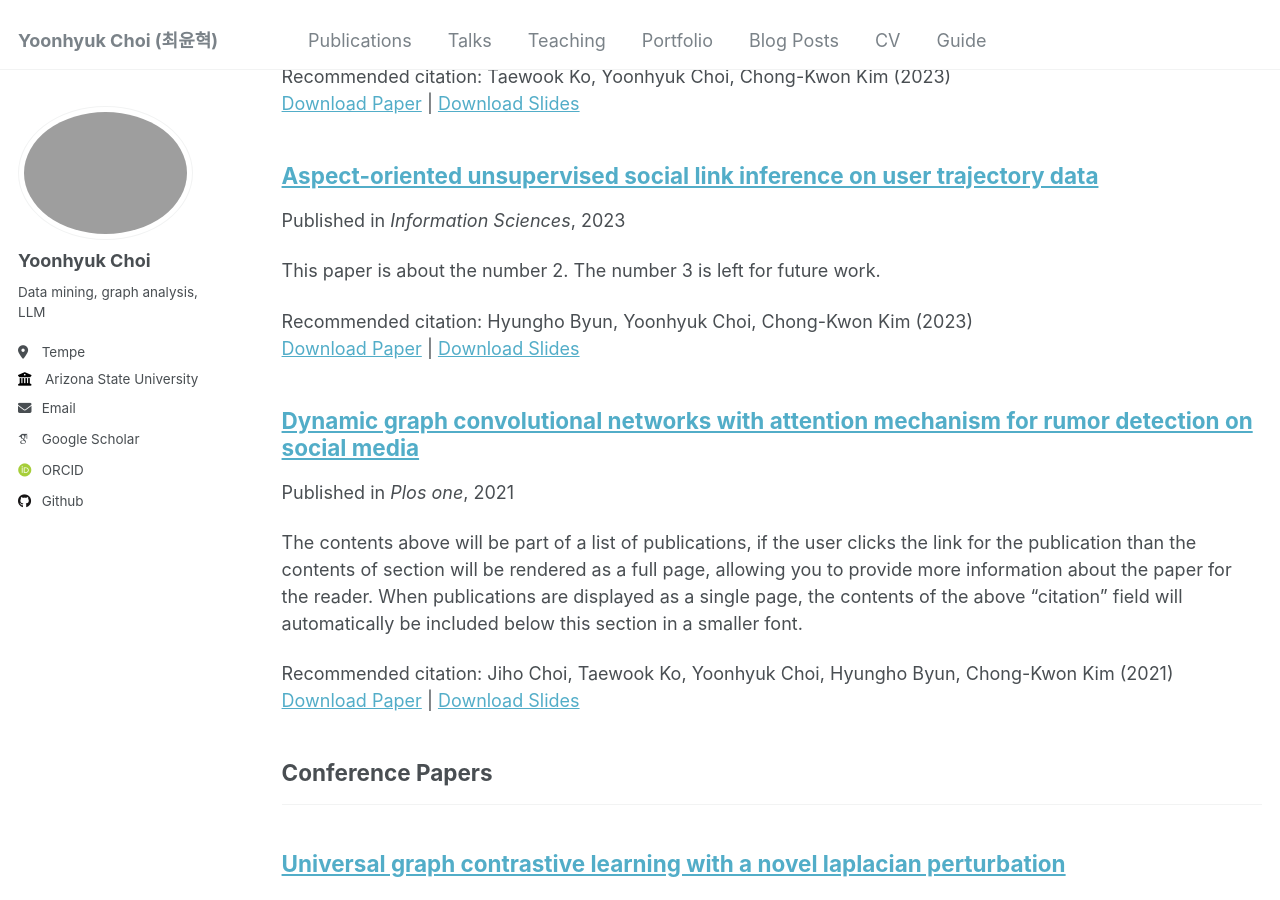
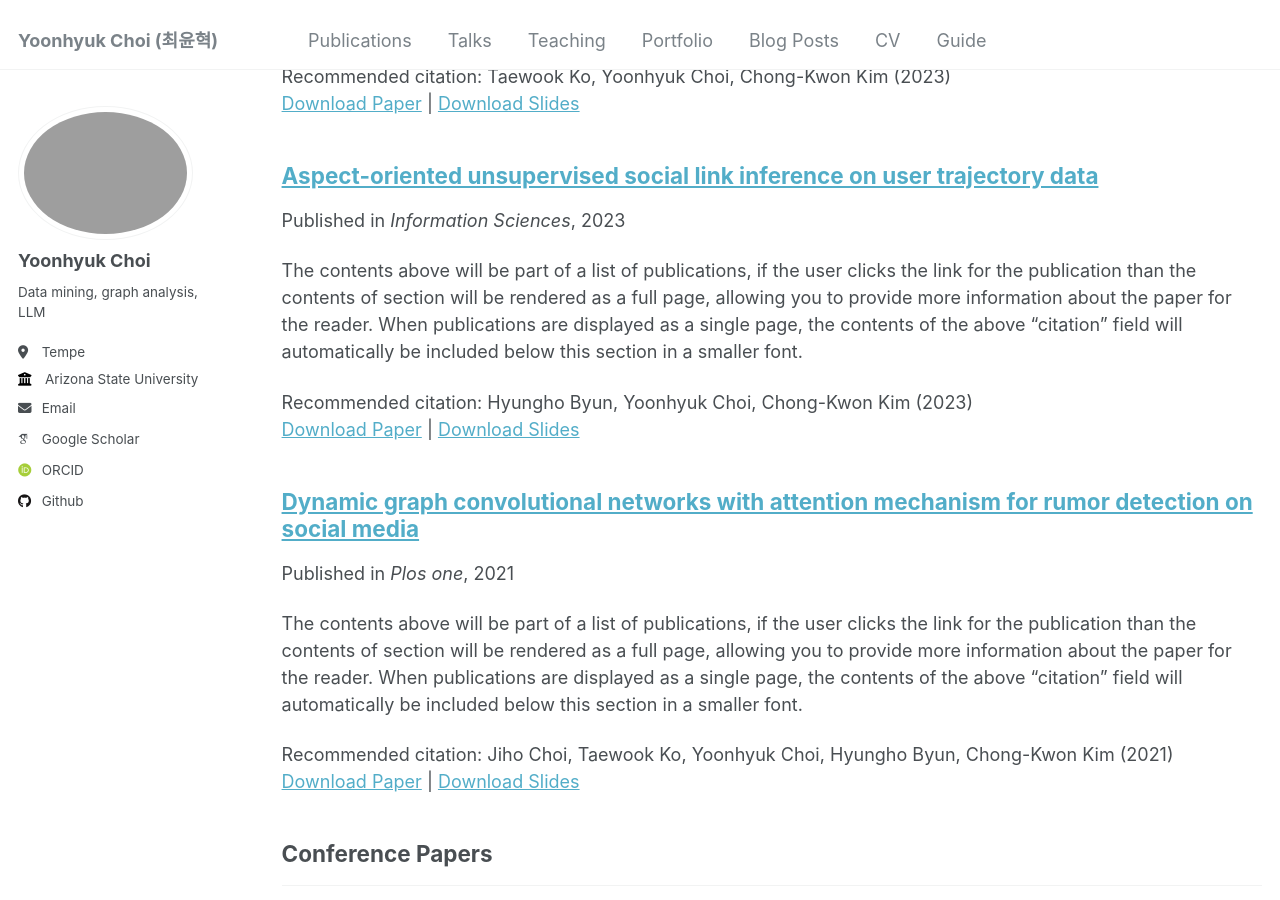
Before and after one commit to ChoiYoonHyuk/ChoiYoonHyuk.github.io, a Jekyll site: the page built from _pages/publications.html, in a window 1280 px wide and 900 px high, scrolled down 666 px. Built offline with Jekyll 4.4.1, drawn with Linux system fonts in a browser that asks for light colours; some web fonts are replaced.

Commit message:
Update 2010-10-01-paper-title-number-2.md

```diff
--- a/_publications/2010-10-01-paper-title-number-2.md
+++ b/_publications/2010-10-01-paper-title-number-2.md
@@ -3,7 +3,6 @@ title: "Aspect-oriented unsupervised social link inference on user trajectory da
 collection: publications
 category: manuscripts
 permalink: /publication/2010-10-01-paper-title-number-2
-excerpt: 'This paper is about the number 2. The number 3 is left for future work.'
 date: 2023-05-01
 venue: 'Information Sciences'
 slidesurl: 'http://academicpages.github.io/files/slides2.pdf'
```
